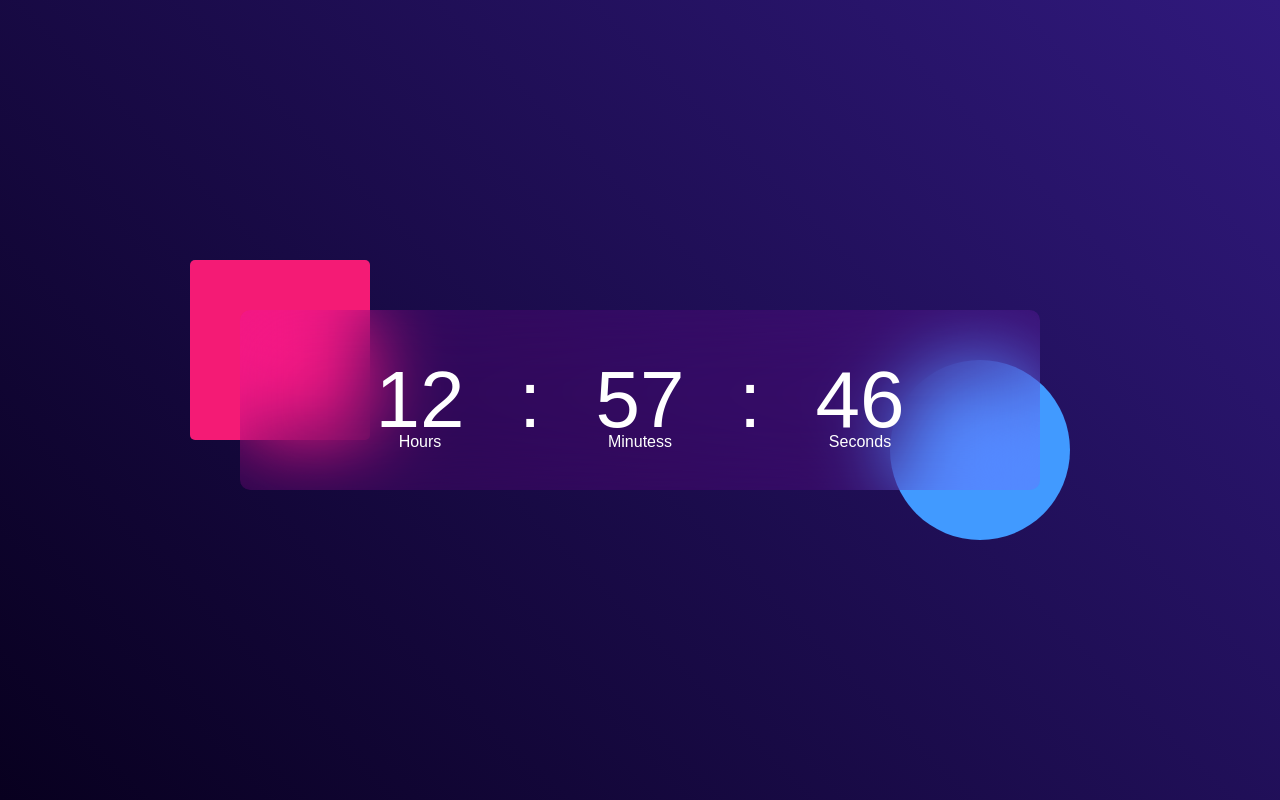
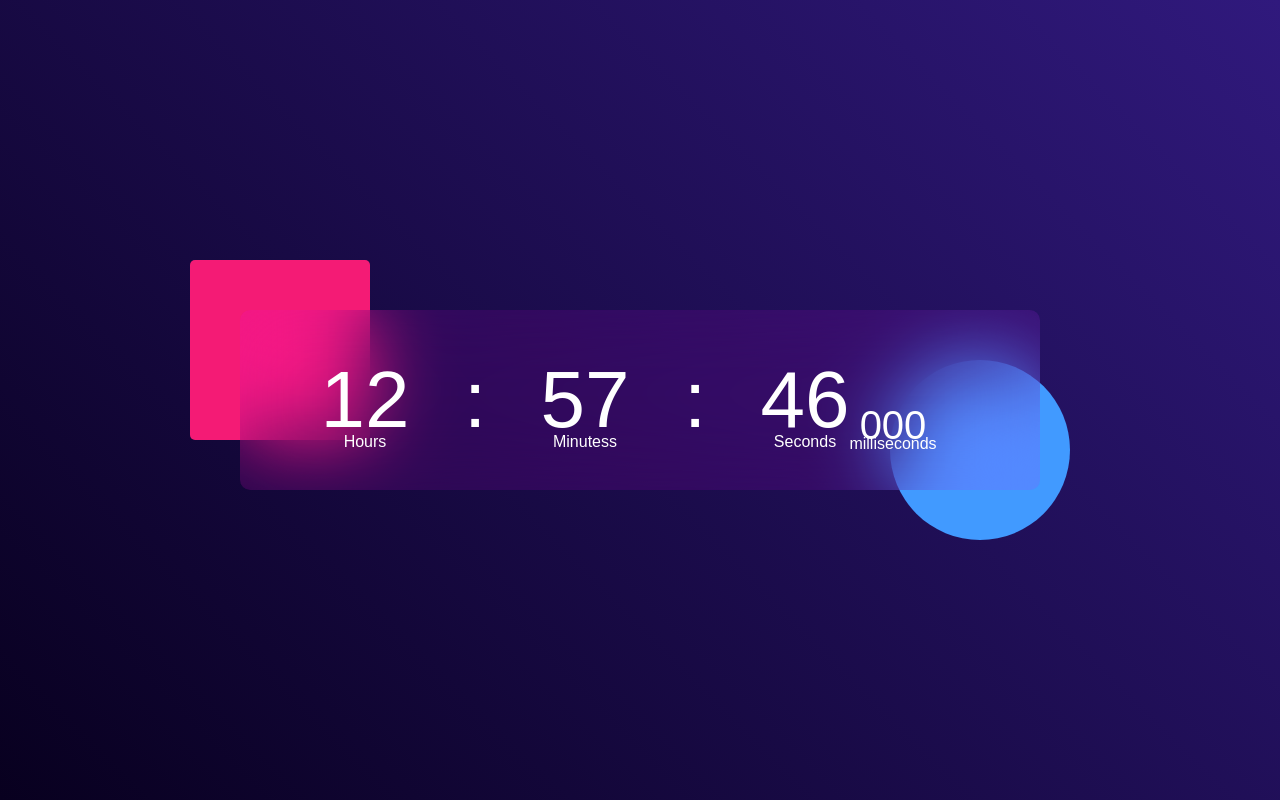
Before and after one commit to Alexanderoke/Digital_Clock, a plain HTML site: page index.html in a window 1280 px wide. Drawn offline with Linux system fonts and the light colour scheme.

Commit message:
add miliseconds

```diff
--- a/index.html
+++ b/index.html
@@ -16,6 +16,7 @@
         <span id="min" >00</span>
         <span>:</span>
         <span id="sec" >00</span>
+        <span id="milisecs" >000</span>
       </div>
     </div>
   </div>
--- a/main.js
+++ b/main.js
@@ -1,6 +1,7 @@
 let hrs= document.getElementById("hrs");
 let min = document.getElementById("min");
 let sec = document.getElementById("sec");
+let mil =document.getElementById("milisecs");
 
 setInterval(()=>{
 
@@ -9,4 +10,9 @@ setInterval(()=>{
   hrs.innerHTML = (currentTime.getHours()<10?"0":"") + currentTime.getHours();
   min.innerHTML = (currentTime.getMinutes()<10?"0":"") + currentTime.getMinutes();
   sec.innerHTML = (currentTime.getSeconds()<10?"0":"") + currentTime.getSeconds();
+
 },1000);
+
+setInterval(()=>{
+  mil.innerHTML=(now.getMilliseconds()<10?"00":"")+now.getMilliseconds();
+},1000);
--- a/style.css
+++ b/style.css
@@ -78,3 +78,15 @@ content: 'Hours';
 #sec::after {
   content: 'Seconds';
 }
+
+
+#milisecs{
+  font-size: 40px;
+  bottom: -25px;
+  transform: translate(-20%)
+}
+
+#milisecs::after {
+  content: 'milliseconds';
+
+}
```
